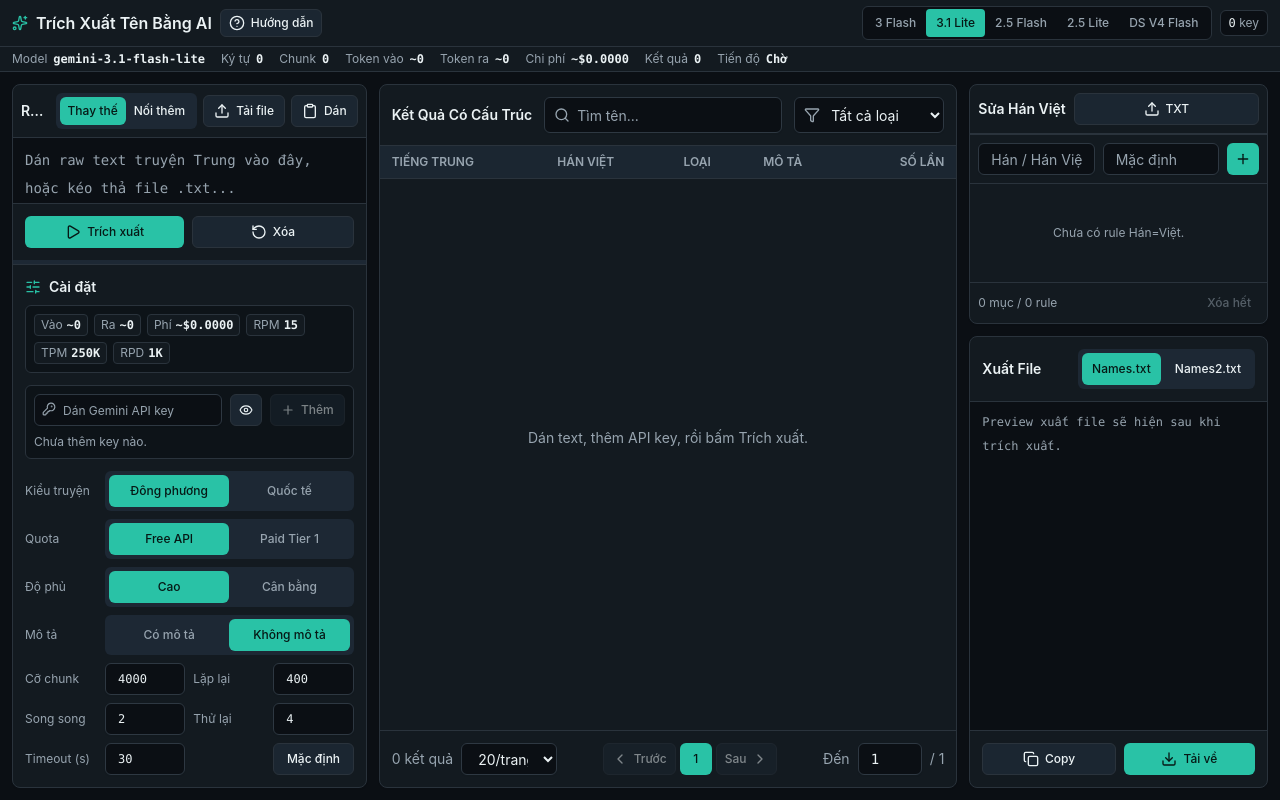
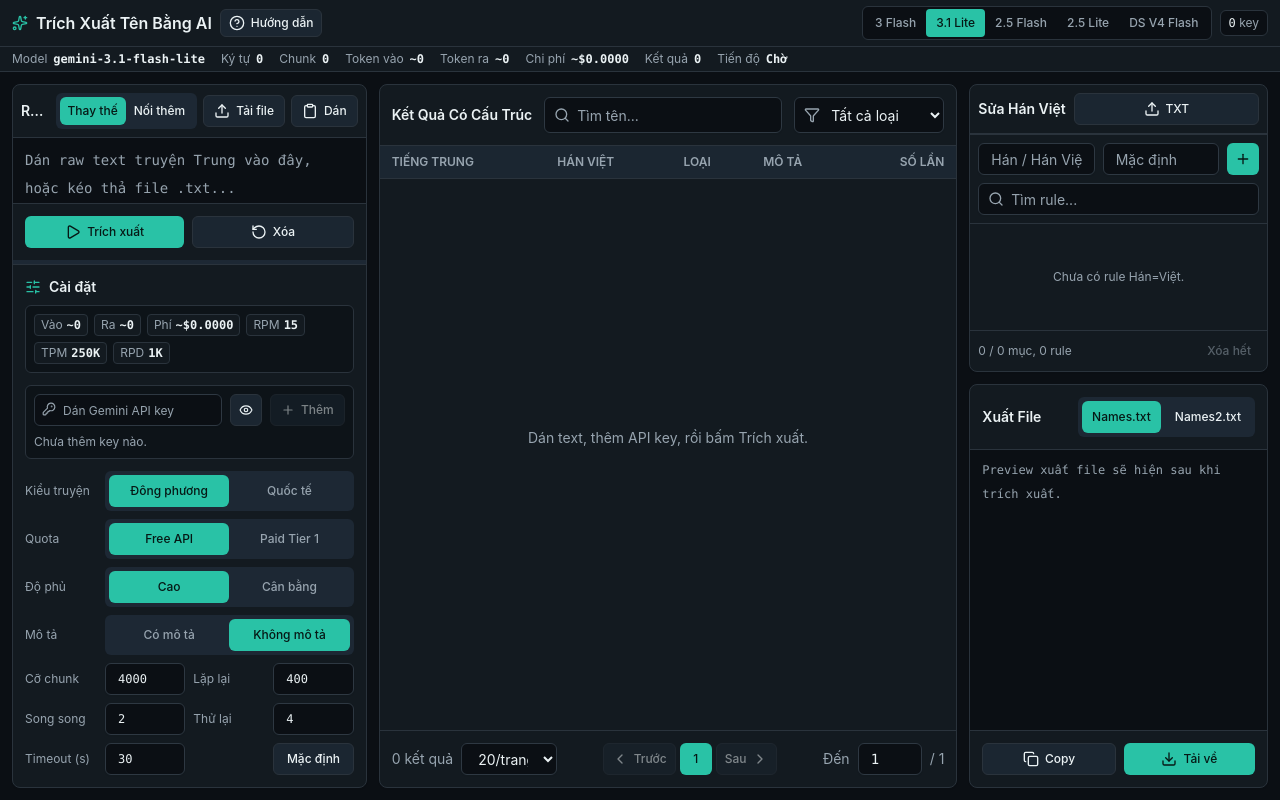
Before and after one commit to thiendiepdt/novel-name-extractor, a React (Vite) app: page / in a window 1280 px wide. Built offline with nearby package versions, Linux system fonts and the light colour scheme.

Commit message:
fix: improve Han Viet override list handling

```diff
--- a/src/features/name-extractor/components/hanviet-overrides-panel.tsx
+++ b/src/features/name-extractor/components/hanviet-overrides-panel.tsx
@@ -1,5 +1,5 @@
 import { useMemo, useState } from 'react';
-import { Plus, Trash2, Upload, X } from 'lucide-react';
+import { Plus, Search, Trash2, Upload, X } from 'lucide-react';
 import { Button } from '@/components/ui/button';
 import { Card, CardContent, CardHeader, CardTitle } from '@/components/ui/card';
 import { Input } from '@/components/ui/input';
@@ -31,8 +31,18 @@
 }) {
   const [source, setSource] = useState('');
   const [target, setTarget] = useState('');
+  const [search, setSearch] = useState('');
   const [editingGroup, setEditingGroup] = useState<HanvietOverrideRuleGroup | null>(null);
   const groups = useMemo(() => getHanvietOverrideRuleGroups(rules), [rules]);
+  const filteredGroups = useMemo(() => {
+    const query = search.trim().toLocaleLowerCase('vi');
+    if (!query) return groups;
+
+    return groups.filter((group) => (
+      group.source.toLocaleLowerCase('vi').includes(query) ||
+      group.rules.some((rule) => rule.target.toLocaleLowerCase('vi').includes(query))
+    ));
+  }, [groups, search]);
 
   function addRule() {
     if (!onAddRule(source, target)) return;
@@ -42,7 +52,7 @@
 
   return (
     <>
-      <Card className="flex max-h-[18rem] min-h-[15rem] shrink-0 flex-col overflow-hidden">
+      <Card className="flex h-[18rem] shrink-0 flex-col overflow-hidden">
         <CardHeader className="grid grid-cols-[auto_1fr] gap-2 p-2">
           <CardTitle>Sửa Hán Việt</CardTitle>
           <label className="inline-flex h-8 cursor-pointer items-center justify-center gap-1.5 rounded-md border border-border bg-secondary px-2.5 text-xs font-medium text-secondary-foreground transition-colors hover:bg-secondary/80">
@@ -60,7 +70,8 @@
           </label>
         </CardHeader>
 
-        <div className="grid grid-cols-[minmax(0,1fr)_minmax(0,1fr)_auto] gap-2 border-t border-border p-2">
+        <div className="grid gap-2 border-t border-border p-2">
+          <div className="grid grid-cols-[minmax(0,1fr)_minmax(0,1fr)_auto] gap-2">
             <Input
               className="h-8"
               value={source}
@@ -83,15 +94,29 @@
               <Plus className="h-4 w-4" />
             </Button>
           </div>
+          <div className="relative">
+            <Search className="pointer-events-none absolute left-2.5 top-2 h-4 w-4 text-muted-foreground" />
+            <Input
+              className="h-8 pl-8"
+              value={search}
+              onChange={(event) => setSearch(event.target.value)}
+              placeholder="Tìm rule..."
+            />
+          </div>
+        </div>
 
         <CardContent className="min-h-0 flex-1 overflow-auto border-t border-border p-0">
           {groups.length === 0 ? (
             <div className="flex h-full items-center justify-center p-3 text-center text-xs text-muted-foreground">
               Chưa có rule Hán=Việt.
             </div>
+          ) : filteredGroups.length === 0 ? (
+            <div className="flex h-full items-center justify-center p-3 text-center text-xs text-muted-foreground">
+              Không có rule khớp tìm kiếm.
+            </div>
           ) : (
             <div className="divide-y divide-border text-xs">
-              {groups.map((group) => (
+              {filteredGroups.map((group) => (
                 <div key={group.source} className="grid grid-cols-[minmax(0,1fr)_auto] gap-2 px-2 py-1.5 hover:bg-accent/40">
                   <button type="button" className="min-w-0 text-left" onClick={() => setEditingGroup(group)}>
                     <div className="truncate font-mono text-foreground">{group.source}={getPrimaryTarget(group)}</div>
@@ -112,7 +137,7 @@
         </CardContent>
 
         <div className="flex items-center justify-between border-t border-border px-2 py-1.5 text-xs text-muted-foreground">
-          <span>{groups.length.toLocaleString()} mục / {rules.length.toLocaleString()} rule</span>
+          <span>{filteredGroups.length.toLocaleString()} / {groups.length.toLocaleString()} mục, {rules.length.toLocaleString()} rule</span>
           <Button variant="ghost" className="h-7 px-2" disabled={rules.length === 0} onClick={onClearRules}>
             Xóa hết
           </Button>
```
Lines whose indentation alone changed are shown as unchanged.
